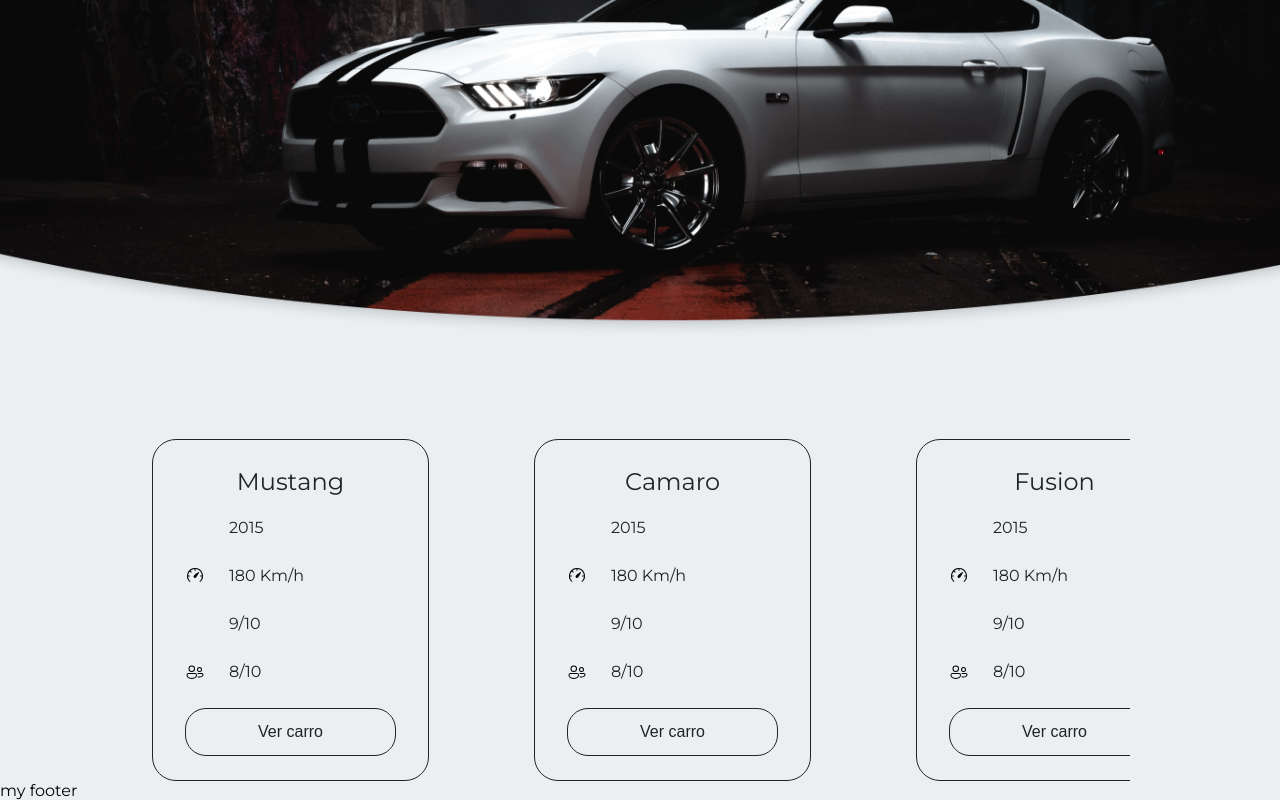
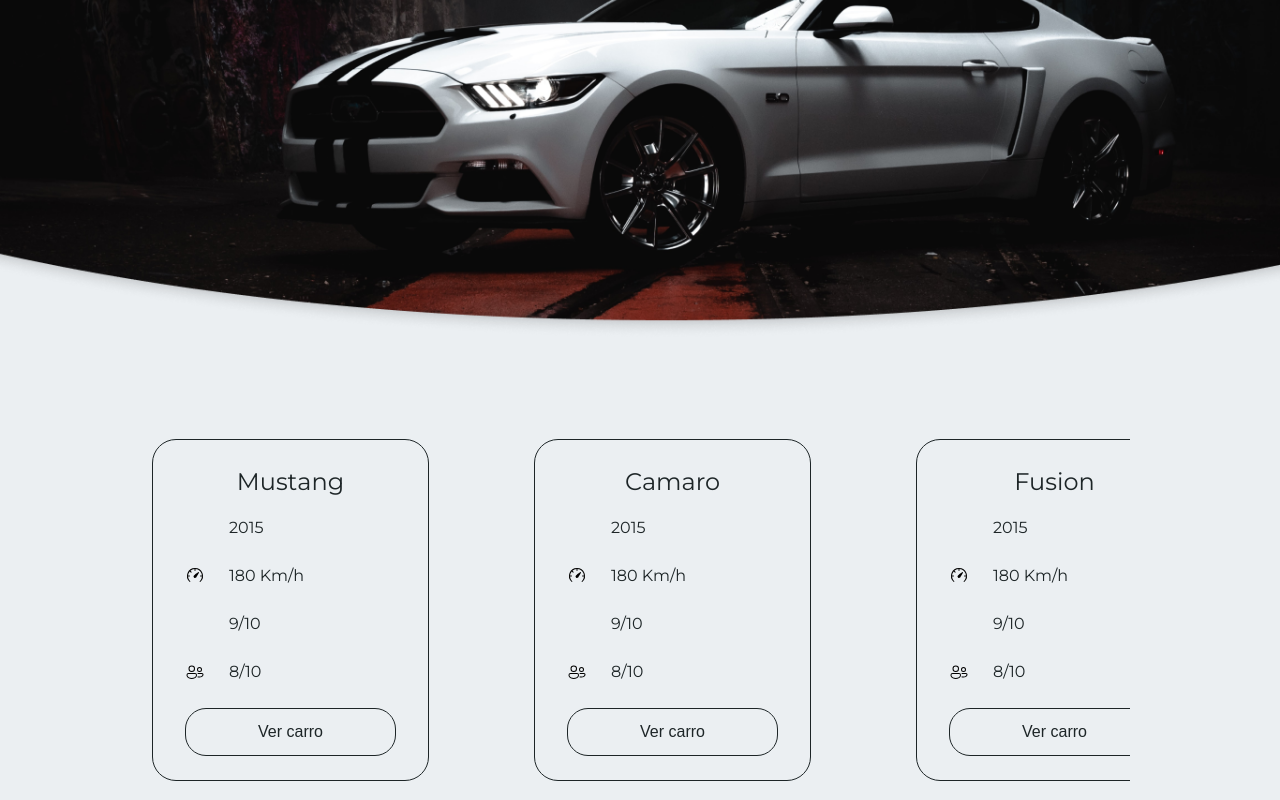
Before and after one commit to gabrielmendes98/car-app-design-system, a React (Create React App) app: page / in a window 1280 px wide. Shown: the part 307-1107 px from the top of the page. Built offline with nearby package versions, Linux system fonts and the light colour scheme; some icons are missing.

Commit message:
remove footer and scrollbar

```diff
--- a/src/components/Layouts/Main.tsx
+++ b/src/components/Layouts/Main.tsx
@@ -11,8 +11,6 @@ const MainLayout = ({ children }: Props) => (
     <Header />
 
     <Main>{children}</Main>
-
-    <footer>my footer</footer>
   </Container>
 );
 
--- a/src/pages/Home/styles.ts
+++ b/src/pages/Home/styles.ts
@@ -29,6 +29,10 @@ export const CardsCarousel = styled.ul(
       min-width: ${theme.spacing(35.125)};
       max-width: ${theme.spacing(35.125)};
     }
+
+    &::-webkit-scrollbar {
+      display: none;
+    }
   `,
 );
 
```
